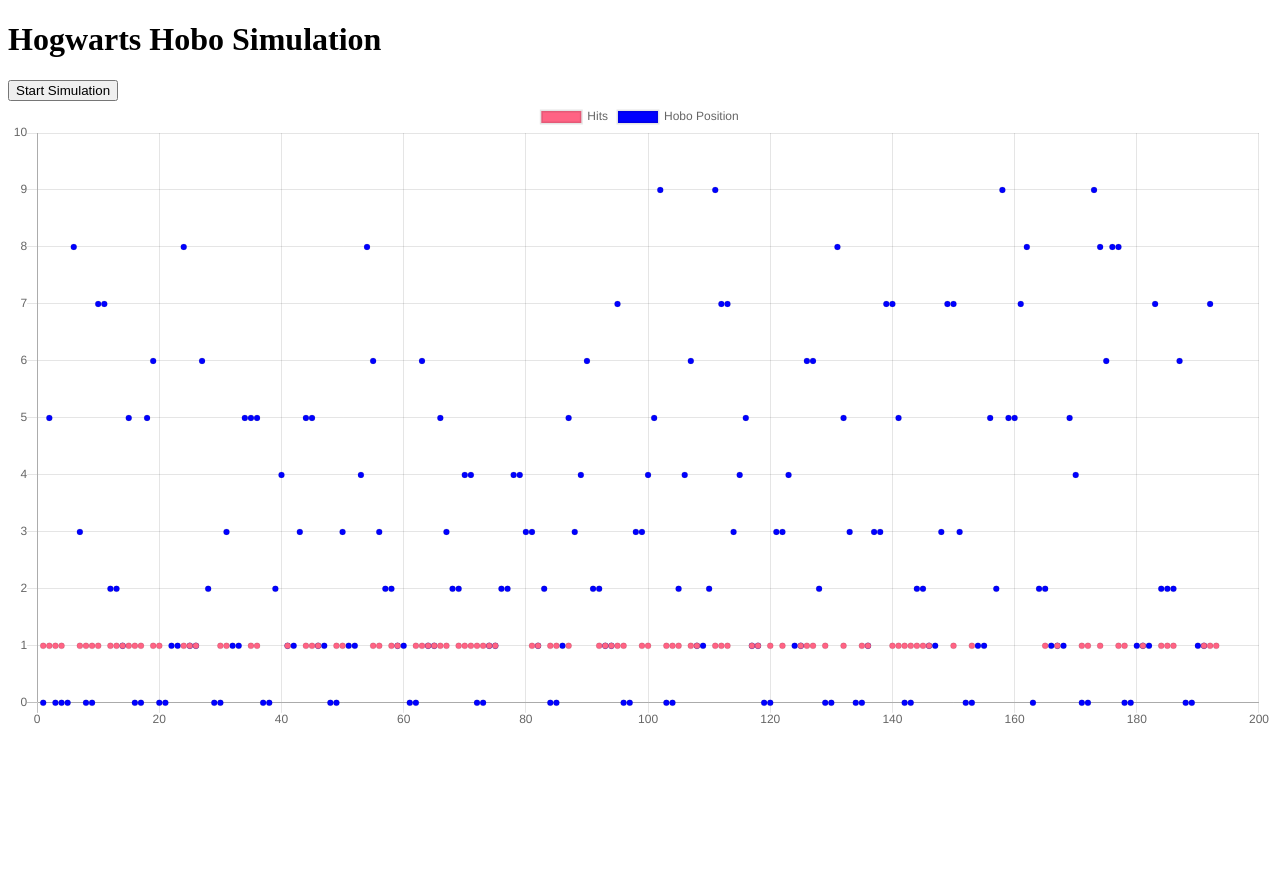
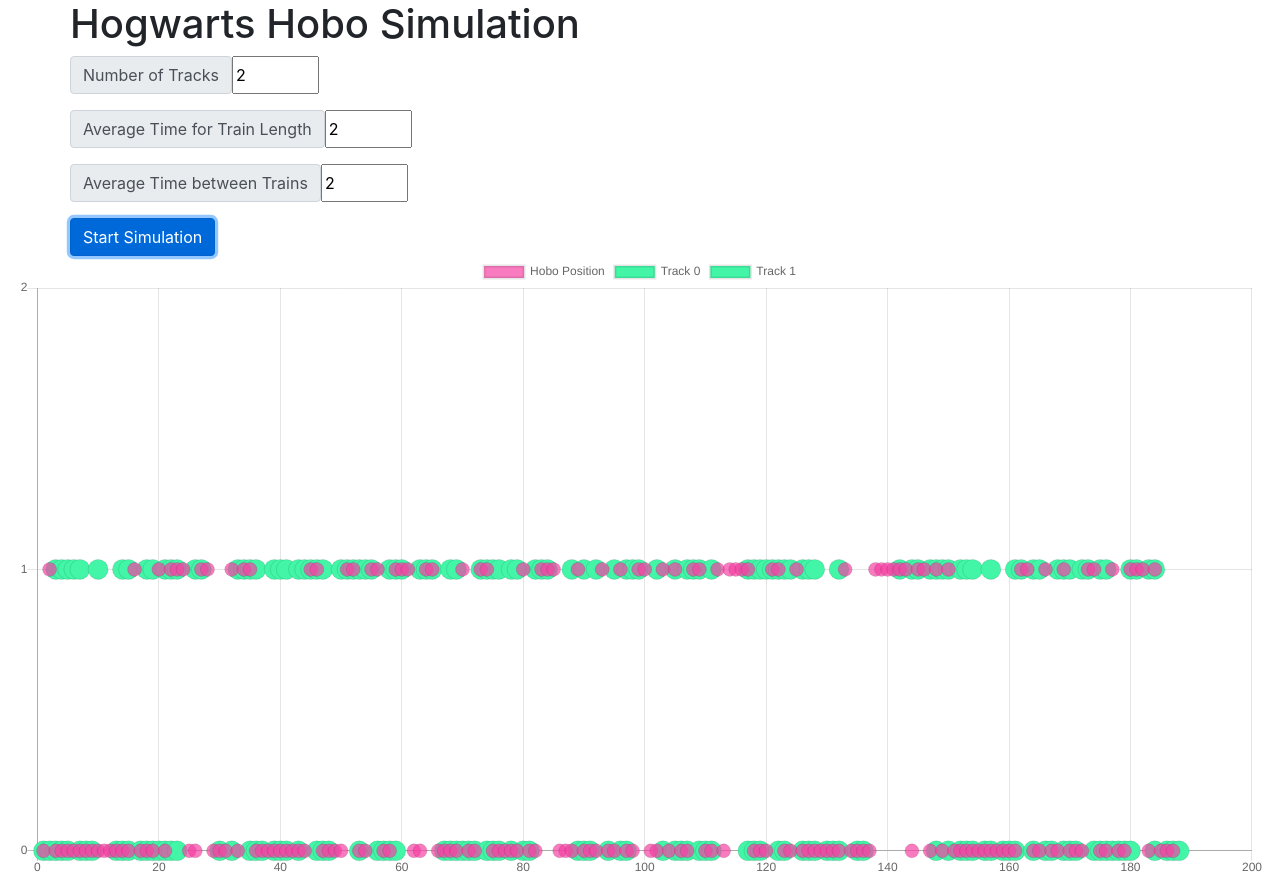
Before and after one commit to Squishy123/HogwartsHobo, a website built with webpack: page src/index.html in a window 1280 px wide. Both pictures are taken after a click on the button "Start Simulation". Before the commit the page ends 800 px from the top, so only its background shows below. Built offline with nearby package versions, Linux system fonts and the light colour scheme.

Commit message:
Added interactive controls

```diff
--- a/src/index.html
+++ b/src/index.html
@@ -1,12 +1,39 @@
 <!DOCTYPE html>
 <html>
+
 <head>
     <title>Hogwarts Hobo</title>
     <meta name="viewport" content="width=device-width, initial-scale=1.0">
+
+    <link rel="stylesheet" href="https://stackpath.bootstrapcdn.com/bootstrap/4.4.1/css/bootstrap.min.css"
+        integrity="sha384-Vkoo8x4CGsO3+Hhxv8T/Q5PaXtkKtu6ug5TOeNV6gBiFeWPGFN9MuhOf23Q9Ifjh" crossorigin="anonymous">
 </head>
+
 <body>
-        <h1>Hogwarts Hobo Simulation</h1>
-        <button id="start">Start Simulation</button>
+    <div class="container">
+        <h1 class="row">Hogwarts Hobo Simulation</h1>
+        <div class="settings row input-group">
+            <div class="input-group mb-3">
+                <span class="input-group-text">Number of Tracks</span>
+                <input type="number" id="num-tracks" min="1" max="10" value="2">
+            </div>
+            <div class="input-group mb-3">
+                <span class="input-group-text">Average Time for Train Length</span>
+                <input type="number" id="avg-time-on" min="1" max="10" value="2">
+            </div>
+            <div class="input-group mb-3">
+                <span class="input-group-text">Average Time between Trains</span>
+                <input type="number" id="avg-time-between" min="1" max="10" value="2">
+            </div>
+            <div class="input-group">
+                <button class="btn btn-primary" id="start">Start Simulation</button>
+            </div>
+        </div>
+    </div>
+    <div class="container-fluid">
         <canvas id="graph"></canvas>
+        <div class="tracks"></div>
+    </div>
 </body>
+
 </html>
--- a/src/main.js
+++ b/src/main.js
@@ -3,24 +3,65 @@
 import Game from './sim/sim';
 
 let ctx = document.querySelector('#graph');
+let start = document.querySelector('button');
 
-let game = new Game(60, 3, 5, 10);
+let graph;
+
+start.addEventListener('click', () => {
+    if(graph)
+        graph.destroy();
+
+    startSimulation(Number(document.querySelector('#avg-time-on').value),
+    Number(document.querySelector('#avg-time-between').value),
+    Number(document.querySelector('#num-tracks').value));
+})
+
+function startSimulation(avgTimeOnTrack, avgTimesBetween, numTracks) {
+    console.log(numTracks);
+    let game = new Game(60, avgTimeOnTrack, avgTimesBetween, numTracks);
     let results = game.runSmart();
 
-let graph = new Chart(ctx, {
+    let trainPos = [];
+
+    for (let i = 0; i < results.trackPos.length; i++) {
+        for (let j = 0; j < results.trackPos[i].length; j++) {
+            if (!trainPos[j])
+                trainPos.push([]);
+
+            if (results.trackPos[i][j].y == 1)
+                trainPos[j].push({ x: results.trackPos[i][j].x, y: j });
+        }
+    }
+
+    console.log(trainPos);
+
+    console.log(trainPos.map((tp, i) => ({
+        label: `Track ${i}`,
+        backgroundColor: "green",
+        data: tp
+    })))
+
+    graph = new Chart(ctx, {
         type: "scatter",
         data: {
             datasets: [
-            {
+                /*{
                     label: "Hits",
                     backgroundColor: 'rgb(255, 99, 132)',
                     data: results.hits
-            },
+                },*/
                 {
                     label: "Hobo Position",
-                backgroundColor: 'blue',
-                data: results.hoboPos
+                    backgroundColor: 'rgba(245, 66, 164, 0.7)',
+                    data: results.hoboPos,
+                    pointRadius: 7
                 },
+                ...trainPos.map((tp, i) => ({
+                    label: `Track ${i}`,
+                    backgroundColor: "rgb(66, 245, 167)",
+                    data: tp,
+                    pointRadius: 10
+                })),
             ]
         },
         options: {
@@ -28,12 +69,16 @@
                 yAxes: [{
                     ticks: {
                         suggestedMin: 0,
-                    suggestedMax: 10
+                        suggestedMax: numTracks,
+                        stepSize: 1
                     }
                 }]
             }
         }
     });
+}
+
+
 
 /* MULTIPLE AVERAGE
 let totalAvgs = [];
```
Lines whose indentation alone changed are shown as unchanged.
